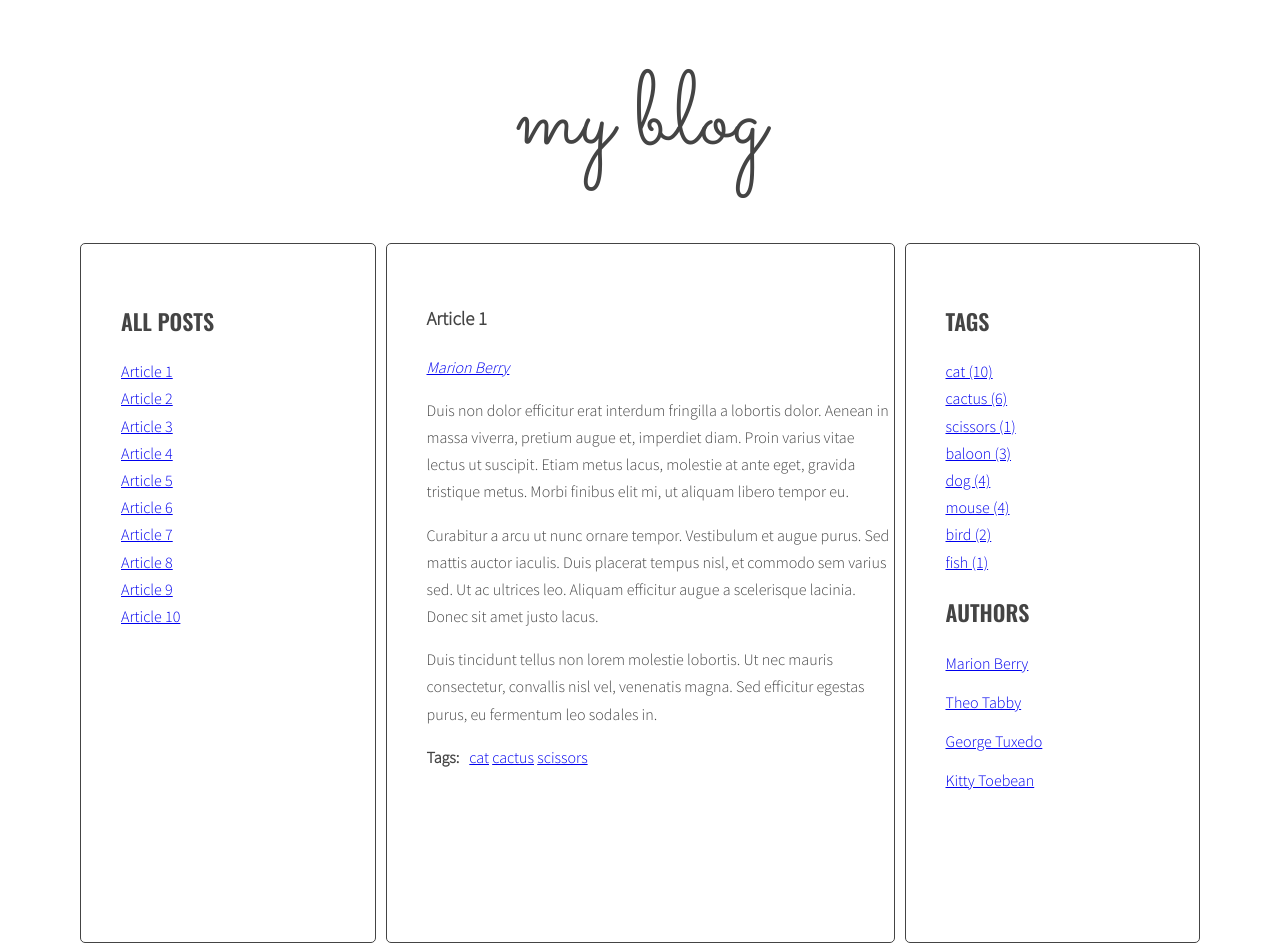
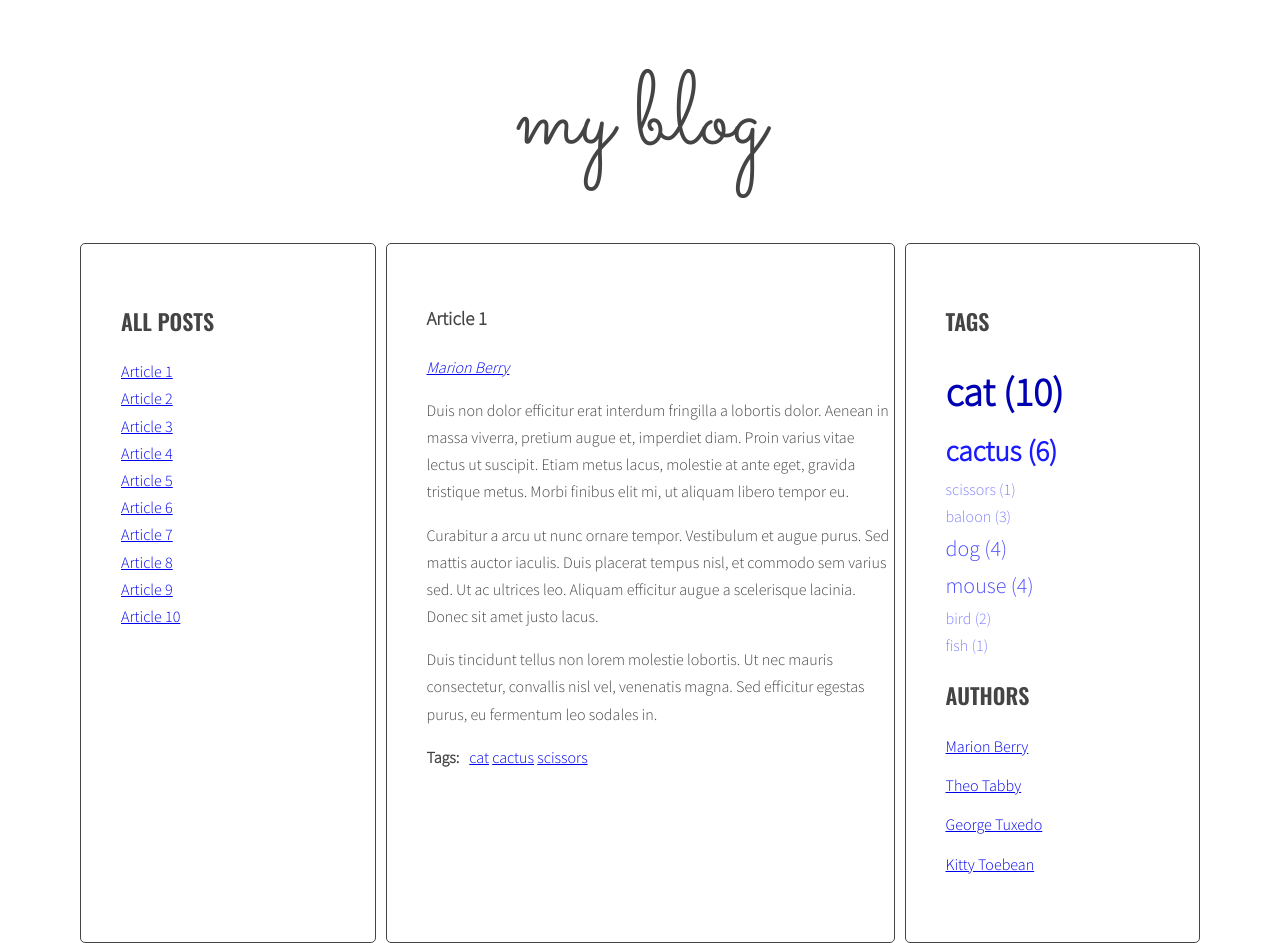
Before and after one commit to AlanM-dev/javascript-blog, a website: page index.html in a window 1280 px wide. Drawn offline with nearby package versions, Linux system fonts and the light colour scheme.

Commit message:
Add tag cloud

```diff
--- a/sass/style.scss
+++ b/sass/style.scss
@@ -130,3 +130,35 @@ body {
     margin: 0 10px 0 0;
   }
 }
+
+/* tag list */
+
+a[class^=tag-size-] {
+  text-decoration: none;
+  display: inline;
+}
+.tag-size-5 {
+  color: #0000b3;
+  font-weight: bold;
+  font-size: 40px;
+}
+.tag-size-4 {
+  color: #0000e6;
+  font-weight: 800;
+  font-size: 35px;
+}
+.tag-size-3 {
+  color: #1a1aff;
+  font-weight: 600;
+  font-size: 29px;
+}
+.tag-size-2 {
+  color: #4d4dff;
+  font-weight: 400;
+  font-size: 22px;
+}
+.tag-size-1 {
+  color: #8080ff;
+  font-weight: 200;
+  font-size: 16px;
+}
```
Also changed, not shown: css/style.css, 1 other file.
